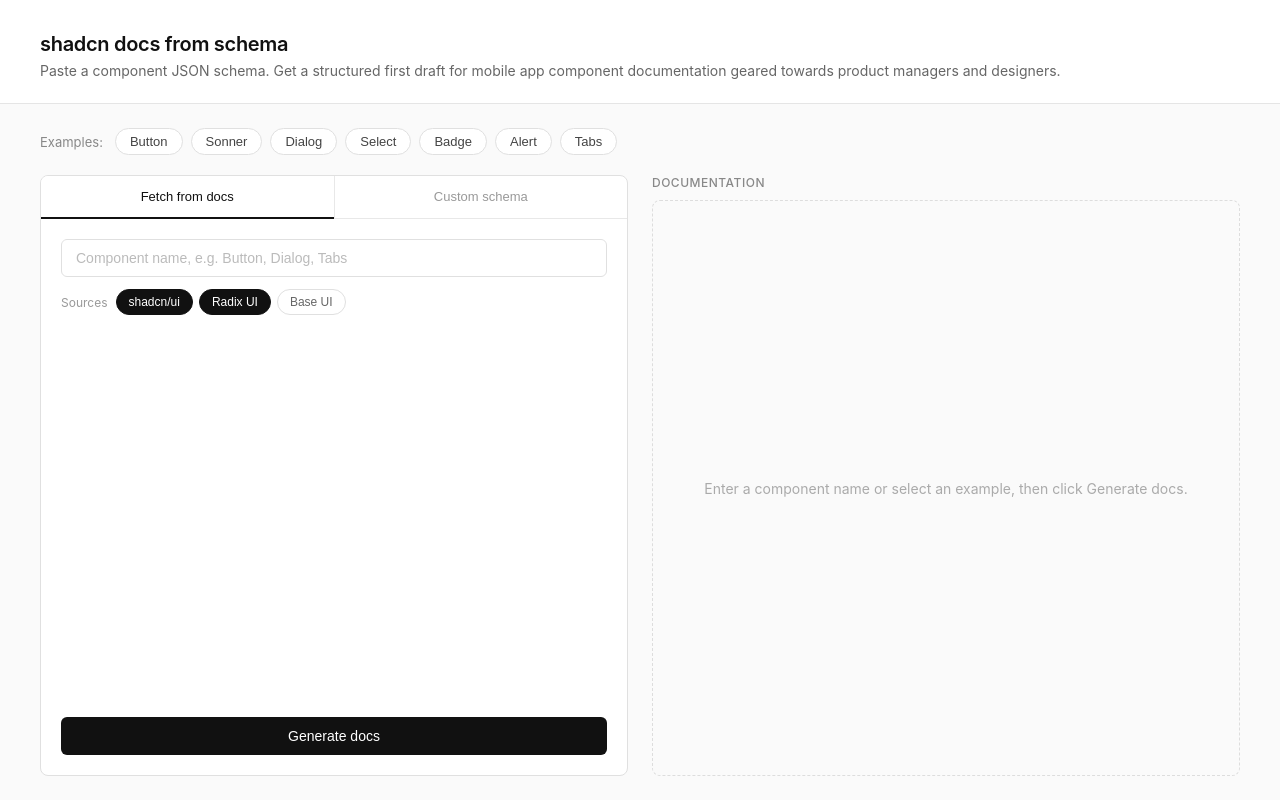
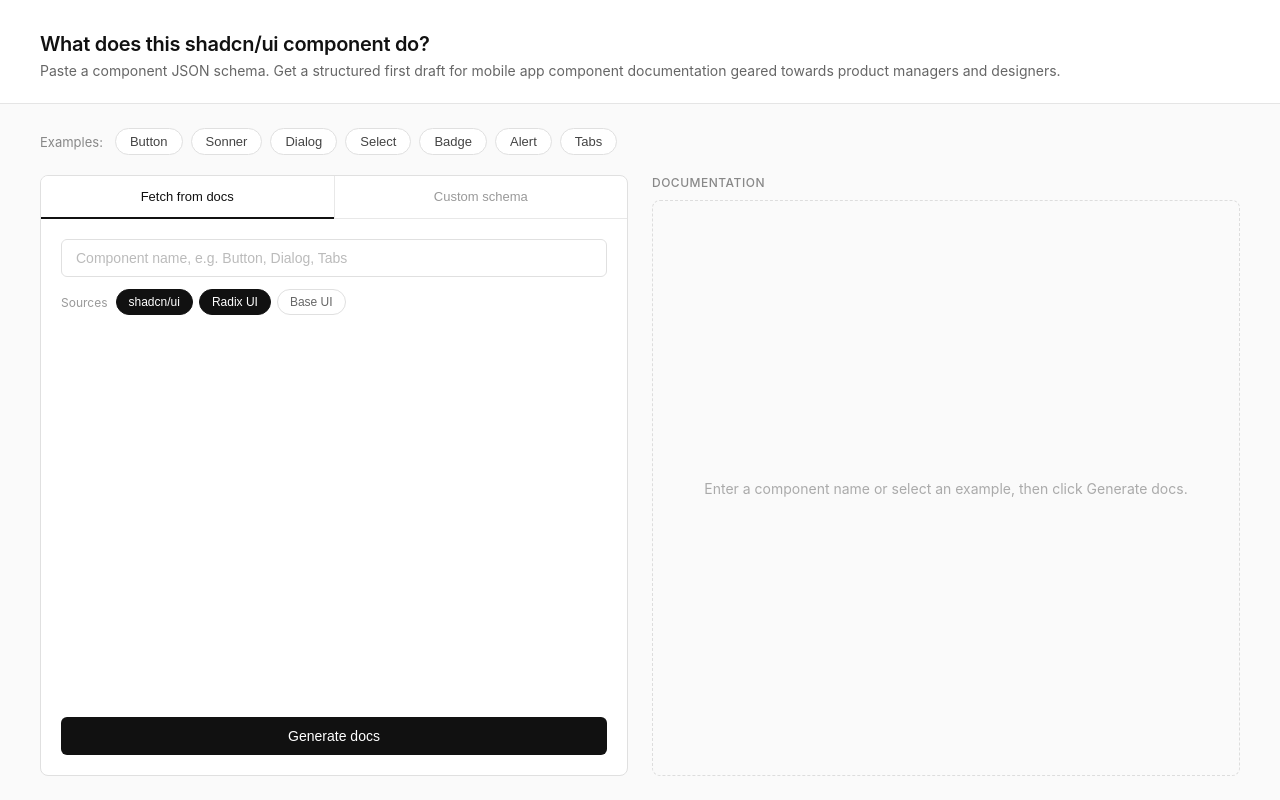
Before and after one commit to andiexchoi/shadcn-docs-from-schema, a React (Vite) app: page / in a window 1280 px wide. Built offline with nearby package versions, Linux system fonts and the light colour scheme.

Commit message:
Rename app to 'What does this shadcn/ui component do?'

```diff
--- a/index.html
+++ b/index.html
@@ -3,7 +3,7 @@
   <head>
     <meta charset="UTF-8" />
     <meta name="viewport" content="width=device-width, initial-scale=1.0" />
-    <title>Design guidance docs from shadcn schema</title>
+    <title>What does this shadcn/ui component do?</title>
   </head>
   <body>
     <div id="root"></div>
--- a/src/App.jsx
+++ b/src/App.jsx
@@ -123,7 +123,7 @@
   return (
     <div className="app">
       <header className="header">
-        <h1>shadcn docs from schema</h1>
+        <h1>What does this shadcn/ui component do?</h1>
         <p className="subtitle">
           Paste a component JSON schema. Get a structured first draft for mobile app component documentation geared towards product managers and designers.
         </p>
```
